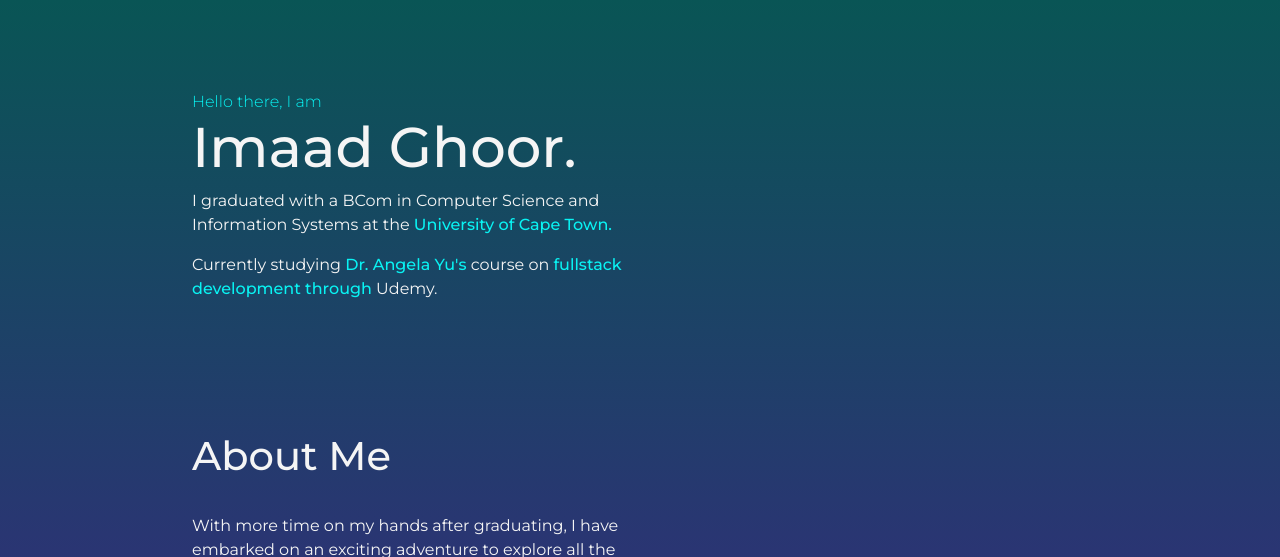
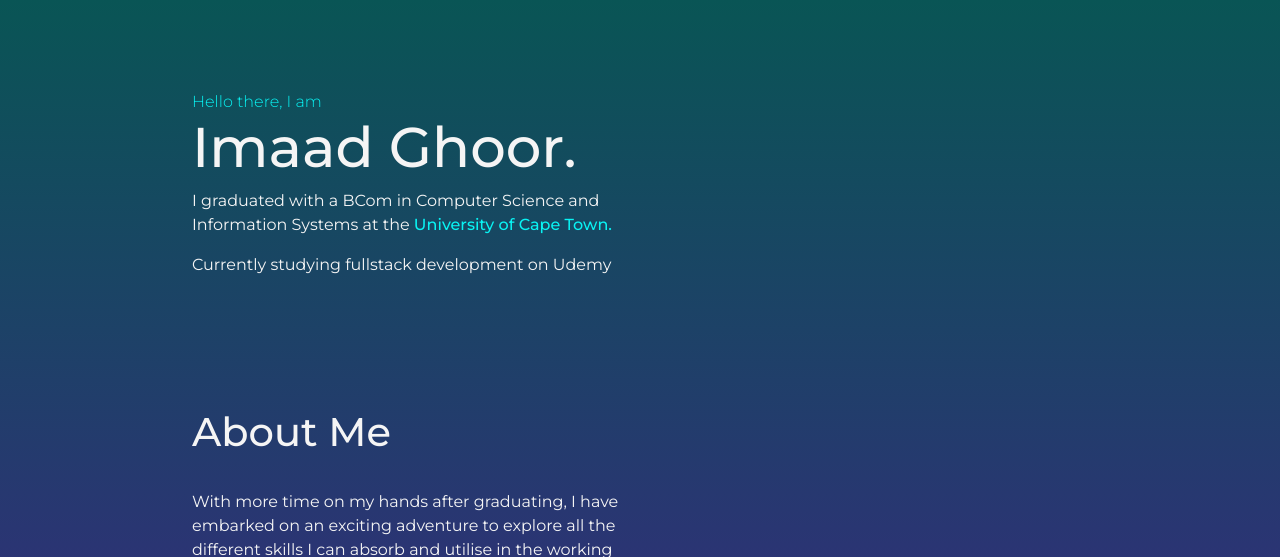
Before and after one commit to ImaadG/Personal-Site, a plain HTML site: page index.html in a window 1280 px wide. Shown: the top 557 px of the page. Drawn offline with nearby package versions, Linux system fonts and the light colour scheme.

Commit message:
update index.html

```diff
--- a/index.html
+++ b/index.html
@@ -57,8 +57,7 @@
                     I graduated with a BCom in Computer Science and Information Systems at the <a class="link-text" href="https://www.uct.ac.za/">University of Cape Town.</a>
                 </p>
                 <p>Currently
-                    studying <a class="link-text" href="https://www.udemy.com/course/the-complete-web-development-bootcamp/#instructor-31334738">Dr. Angela Yu's</a> course on
-                    <a class="link-text" href="https://www.udemy.com/course/the-complete-web-development-bootcamp/"> fullstack development through</a> Udemy.
+                    studying fullstack development on Udemy
                 </p>
             </div>
         </div>
```
